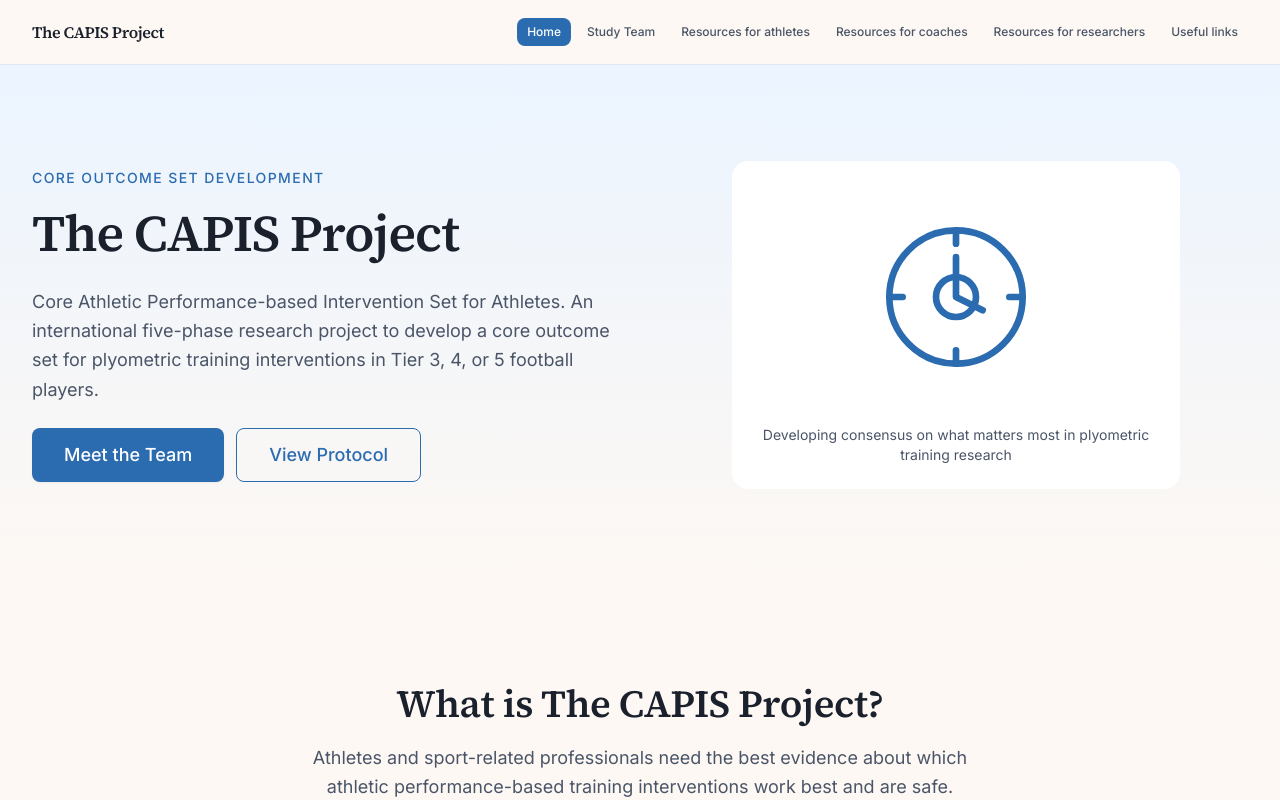
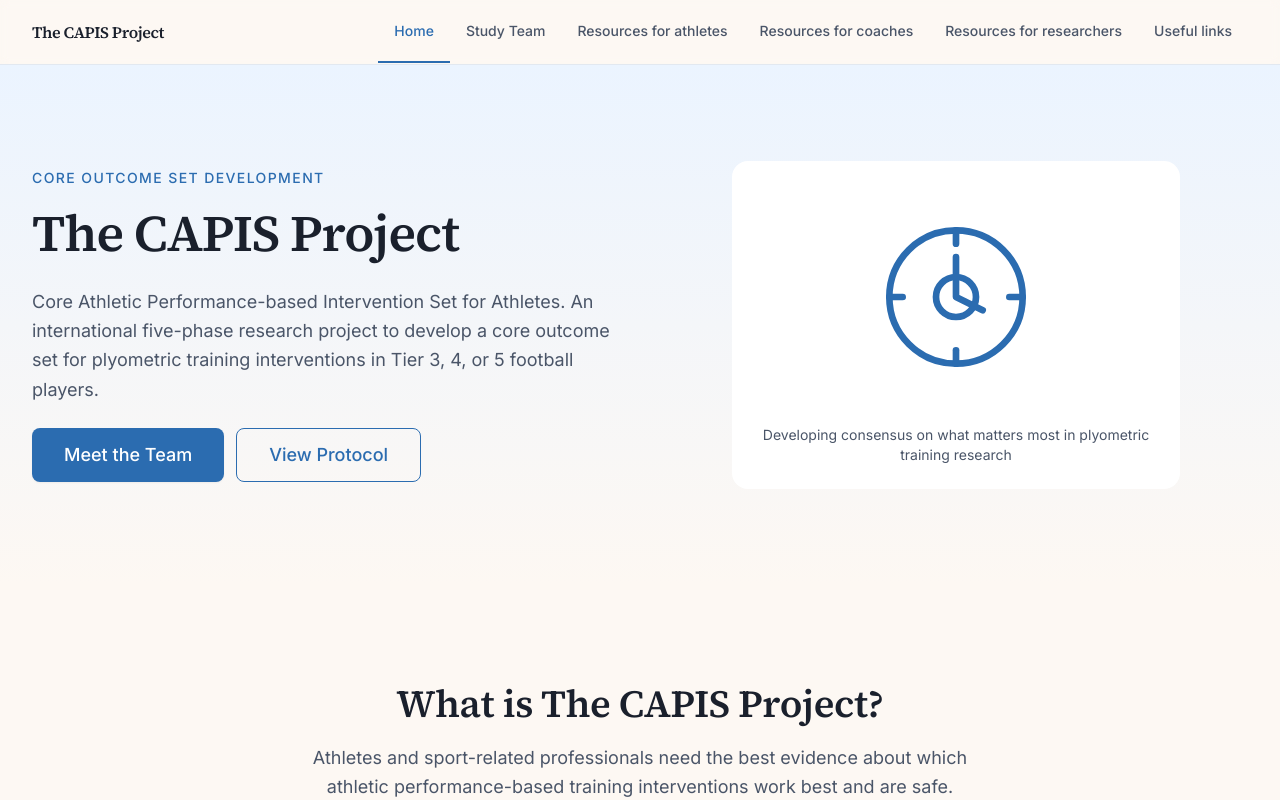
Before and after one commit to LoaizaBetancur/CAPIS-Project-Website, a Next.js app: page / in a window 1280 px wide. Shown: the top 800 px of the page. Built offline with nearby package versions, Linux system fonts and the light colour scheme.

Commit message:
Update Header.tsx

```diff
--- a/components/Header.tsx
+++ b/components/Header.tsx
@@ -35,18 +35,21 @@ export default function Header() {
             The CAPIS Project
           </Link>
 
-          {/* Desktop nav — only shows on XL screens (1280px+) to prevent crowding */}
-          <nav className="hidden xl:flex items-center gap-1.5" aria-label="Main navigation">
+          {/* Desktop nav — flat horizontal row, all links visible */}
+          <nav
+            className="hidden xl:flex items-center"
+            aria-label="Main navigation"
+          >
             {NAV_LINKS.map((link) => {
               const active = isLinkActive(link.href, pathname);
               return (
                 <Link
                   key={link.href}
                   href={link.href}
-                  className={`rounded-md px-2.5 py-1.5 text-xs font-medium transition-colors whitespace-nowrap focus-visible:outline-2 focus-visible:outline-offset-2 focus-visible:outline-accent ${
+                  className={`px-4 py-5 text-sm font-medium transition-colors whitespace-nowrap border-b-2 focus-visible:outline-2 focus-visible:outline-offset-2 focus-visible:outline-accent ${
                     active
-                      ? "bg-accent text-white"
-                      : "text-text-muted hover:bg-accent-soft hover:text-text"
+                      ? "border-accent text-accent"
+                      : "border-transparent text-text-muted hover:text-text hover:border-border"
                   }`}
                 >
                   {link.label}
@@ -55,7 +58,7 @@ export default function Header() {
             })}
           </nav>
 
-          {/* Mobile hamburger — shows on LG and below */}
+          {/* Mobile hamburger — hidden on xl and up */}
           <button
             type="button"
             className="inline-flex xl:hidden items-center justify-center rounded-md p-2 text-text-muted hover:bg-accent-soft hover:text-text focus-visible:outline-2 focus-visible:outline-offset-2 focus-visible:outline-accent"
```
